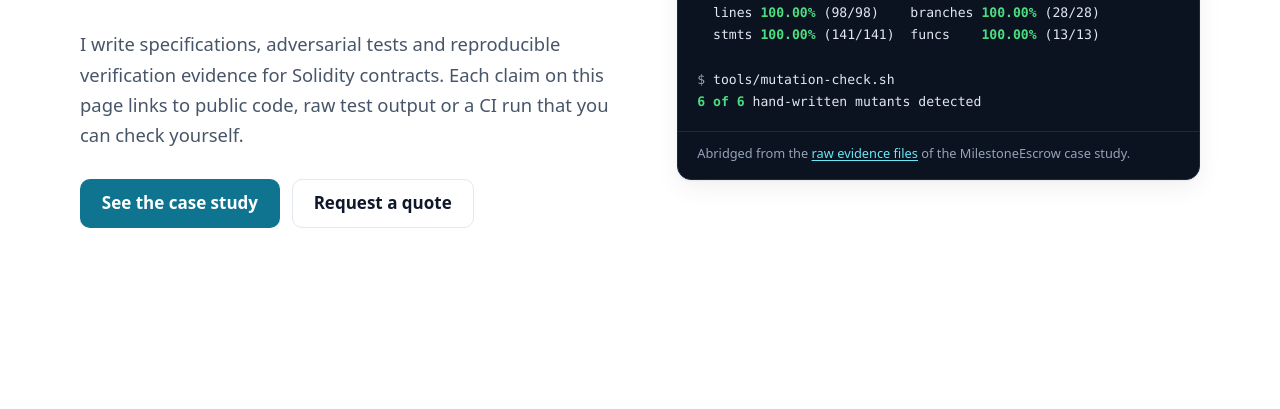
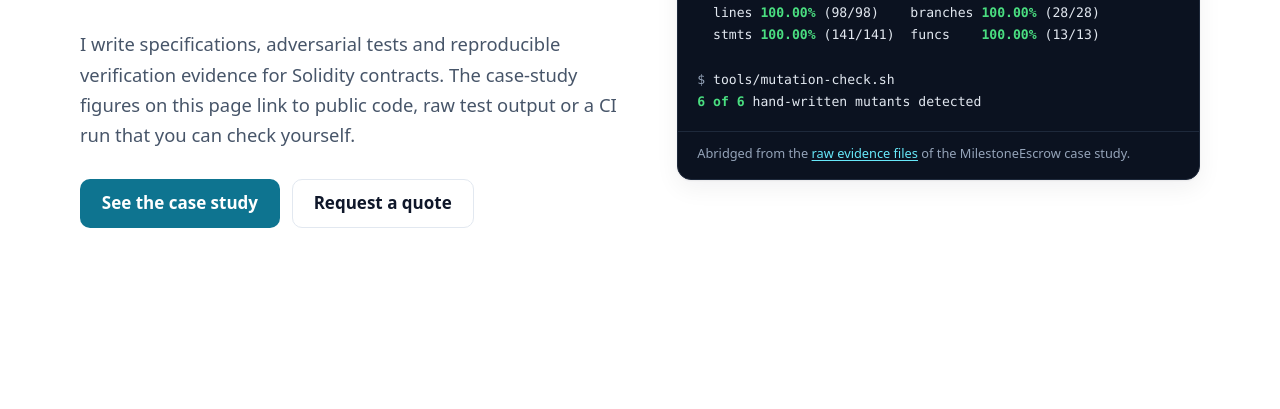
Before and after one commit to francodoneddu-ctrl/francodoneddu-ctrl.github.io, a plain HTML site: page index.html in a window 1280 px wide. Shown: the part 371-780 px from the top of the page. Drawn offline with Linux system fonts and the light colour scheme.

Commit message:
Add files via upload

```diff
--- a/index.html
+++ b/index.html
@@ -55,7 +55,7 @@
         <div>
           <p class="eyebrow">Solidity · Foundry · Fuzzing · Invariants · CI</p>
           <h1 id="hero-title">Solidity Security &amp; Verification <span class="h1-sub">Evidence-Driven Smart Contract Testing</span></h1>
-          <p class="lead">I write specifications, adversarial tests and reproducible verification evidence for Solidity contracts. Each claim on this page links to public code, raw test output or a CI run that you can check yourself.</p>
+          <p class="lead">I write specifications, adversarial tests and reproducible verification evidence for Solidity contracts. The case-study figures on this page link to public code, raw test output or a CI run that you can check yourself.</p>
           <div class="hero-actions">
             <a class="btn btn-primary" href="#case-study">See the case study</a>
             <a class="btn btn-ghost" href="#contact">Request a quote</a>
@@ -258,7 +258,6 @@ src/MilestoneEscrow.sol
         <p class="section-intro">Have a Solidity contract that needs stronger tests, fuzzing or invariant checks? Send an email to discuss a clearly scoped engagement.</p>
         <div class="hero-actions">
           <a class="btn btn-primary" href="mailto:solidity.verify@icloud.com?subject=Solidity%20Security%20Verification%20%E2%80%94%20Project%20Enquiry">Email us</a>
-          <a class="btn btn-secondary" href="https://francodoneddu-ctrl.github.io/" aria-label="Open the Solidity Security and Verification presentation">View presentation</a>
         </div>
         <p class="fine-print">Please do not send private keys, credentials, unpublished code or confidential business details through public channels.</p>
       </div>
```
